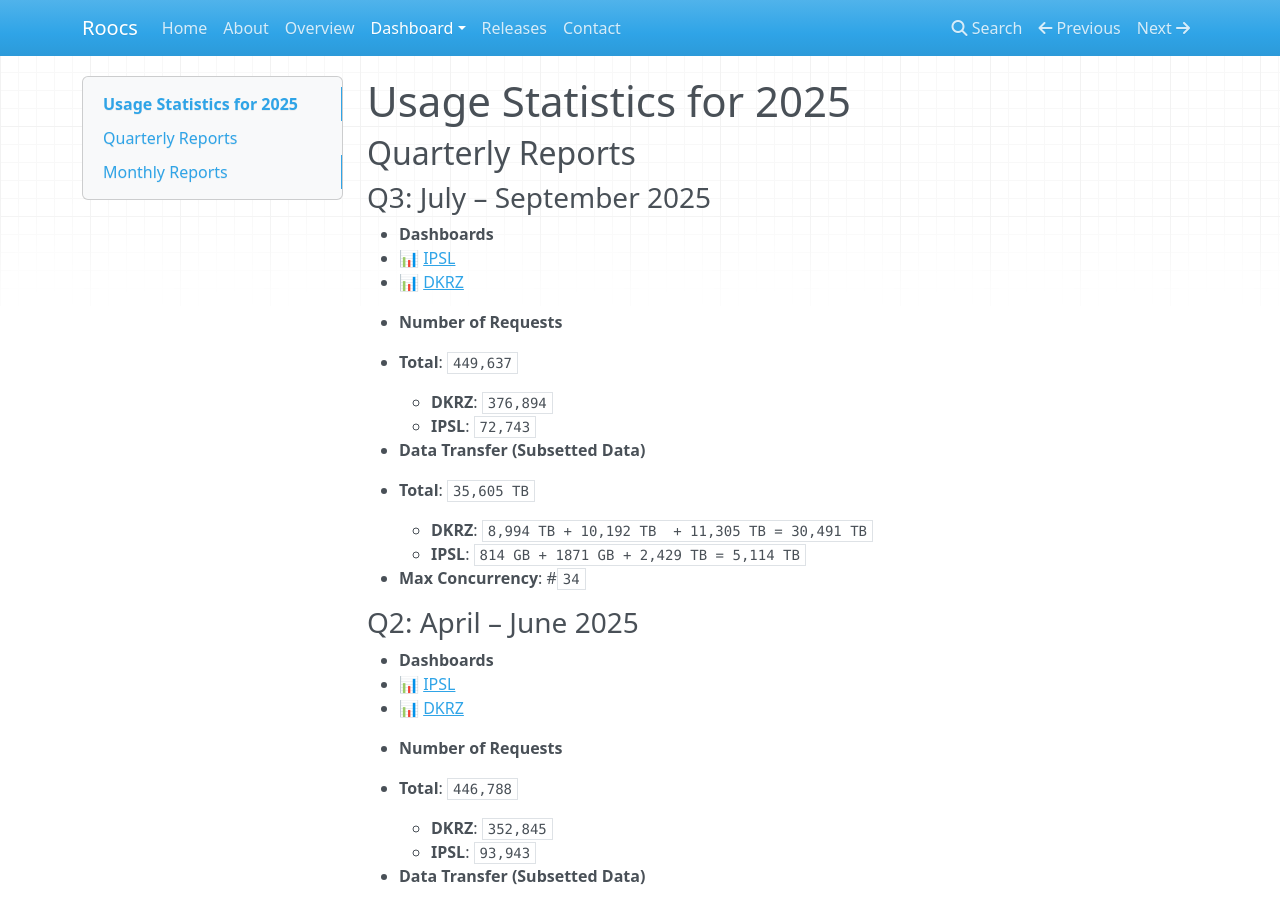
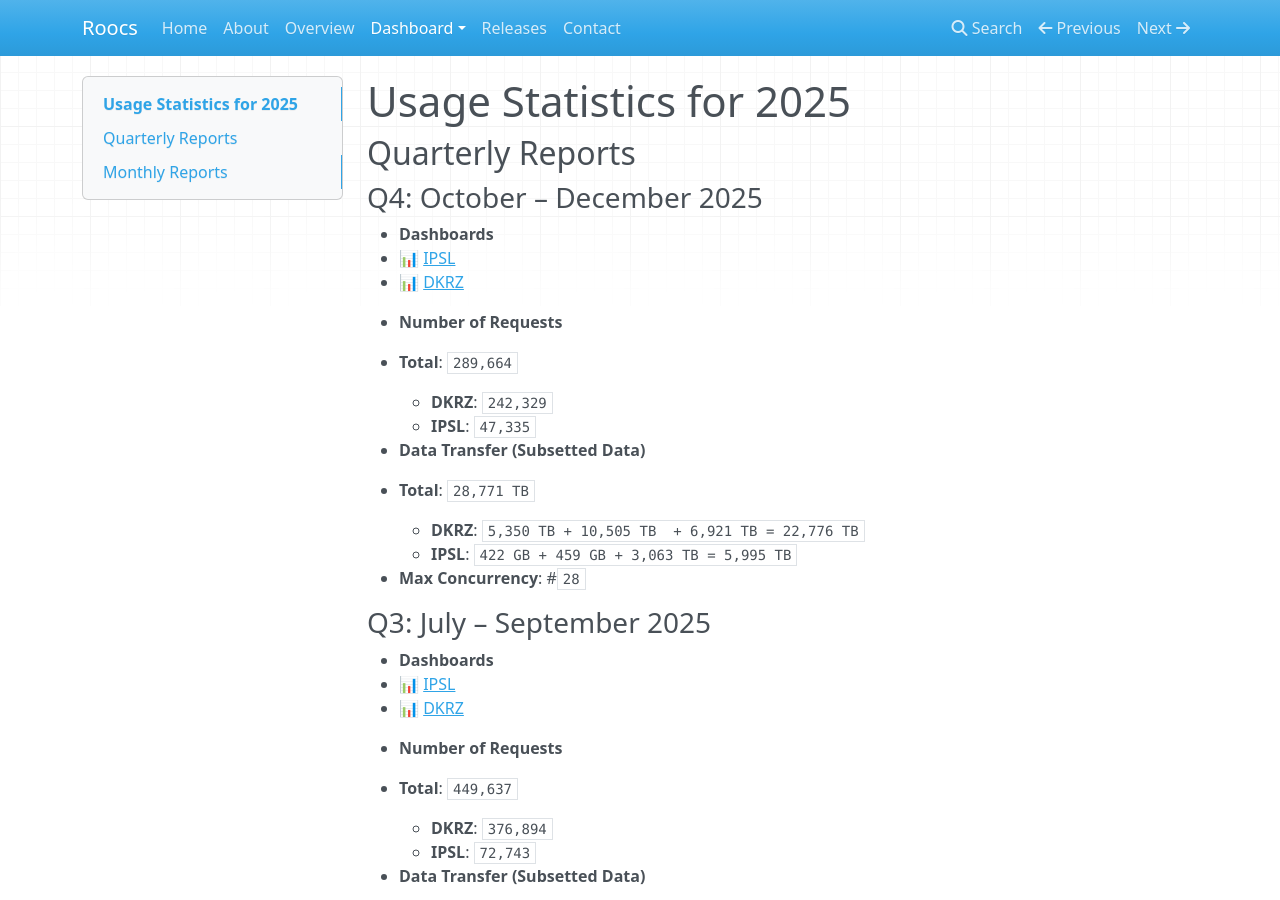
Before and after one commit to roocs/roocs.github.io, an MkDocs documentation site: the page built from docs/dashboard/dashboard-2025.md, in a window 1280 px wide and 900 px high. Built offline with MkDocs 1.6.1, drawn with Linux system fonts in a browser that asks for light colours; nearby versions of some CDN libraries; some of the changed text lies outside the part shown.

Commit message:
update dashboard 2025 q4

```diff
--- a/docs/dashboard/dashboard-2025.md
+++ b/docs/dashboard/dashboard-2025.md
@@ -1,6 +1,24 @@
 # Usage Statistics for 2025
 
 ## Quarterly Reports
+
+### Q4: October – December 2025
+
+- **Dashboards**
+  - 📊 [IPSL](/downloads/dashboard/2025/dashboard-2025-q4-ipsl.html)
+  - 📊 [DKRZ](/downloads/dashboard/2025/dashboard-2025-q4-dkrz.html)
+
+- **Number of Requests**
+  - **Total**: `289,664`
+    - **DKRZ**: `242,329`
+    - **IPSL**: `47,335`
+
+- **Data Transfer (Subsetted Data)**
+  - **Total**: `28,771 TB`
+    - **DKRZ**: `5,350 TB + 10,505 TB  + 6,921 TB = 22,776 TB`
+    - **IPSL**: `422 GB + 459 GB + 3,063 TB = 5,995 TB`
+
+- **Max Concurrency**: #`28`
 
 ### Q3: July – September 2025
 
@@ -62,6 +80,8 @@
 
 | Month           | IPSL  | DKRZ  |
 |------------------|----------------|----------------|
+| **December 2025**      | [View](/downloads/dashboard/2025/dashboard-2025-12-ipsl.html) | [View](/downloads/dashboard/2025/dashboard-2025-12-dkrz.html) |
+| **November 2025**      | [View](/downloads/dashboard/2025/dashboard-2025-11-ipsl.html) | [View](/downloads/dashboard/2025/dashboard-2025-11-dkrz.html) |
 | **October 2025**      | [View](/downloads/dashboard/2025/dashboard-2025-10-ipsl.html) | [View](/downloads/dashboard/2025/dashboard-2025-10-dkrz.html) |
 | **September 2025**      | [View](/downloads/dashboard/2025/dashboard-2025-09-ipsl.html) | [View](/downloads/dashboard/2025/dashboard-2025-09-dkrz.html) |
 | **August 2025**      | [View](/downloads/dashboard/2025/dashboard-2025-08-ipsl.html) | [View](/downloads/dashboard/2025/dashboard-2025-08-dkrz.html) |
```
